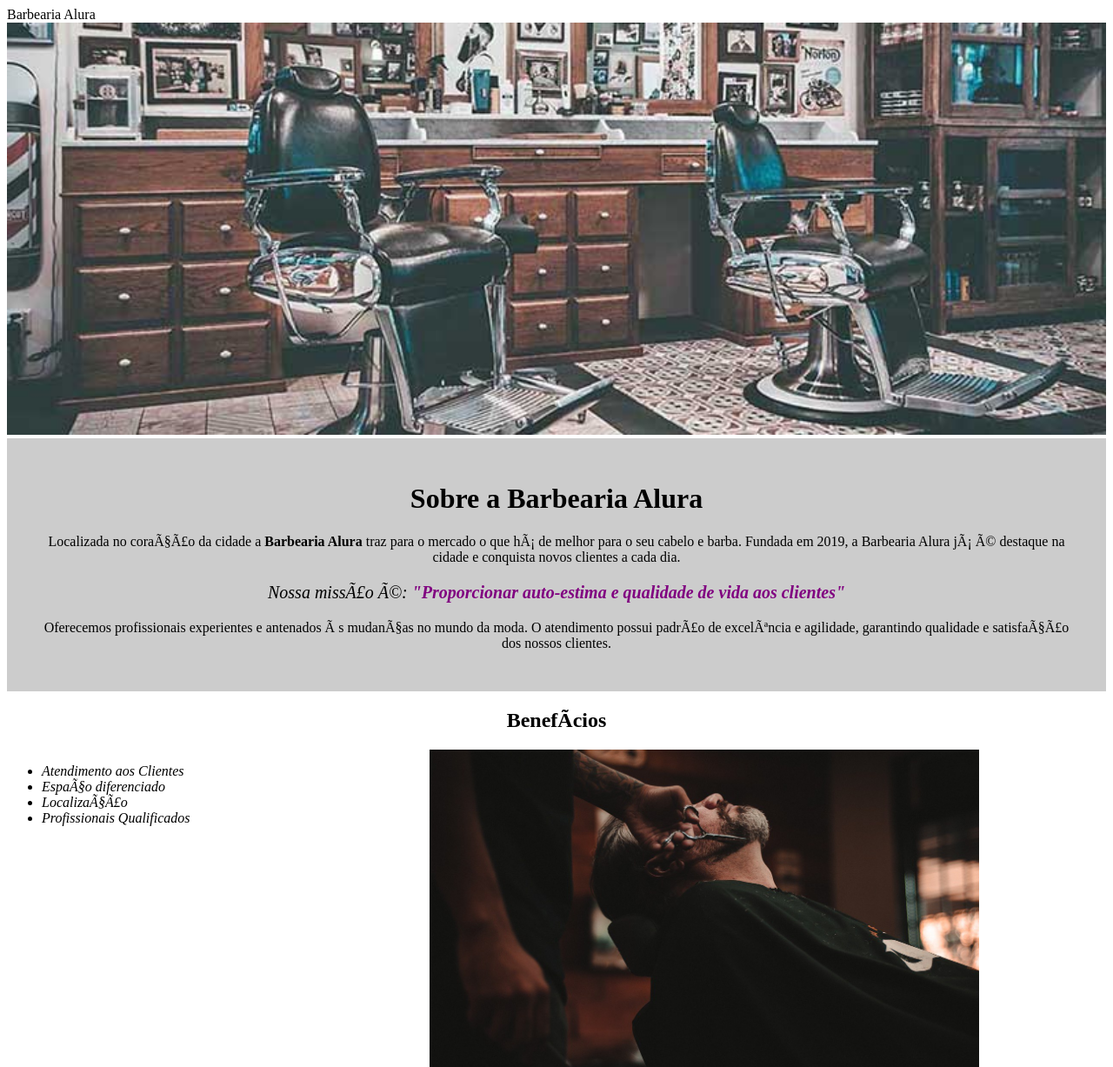
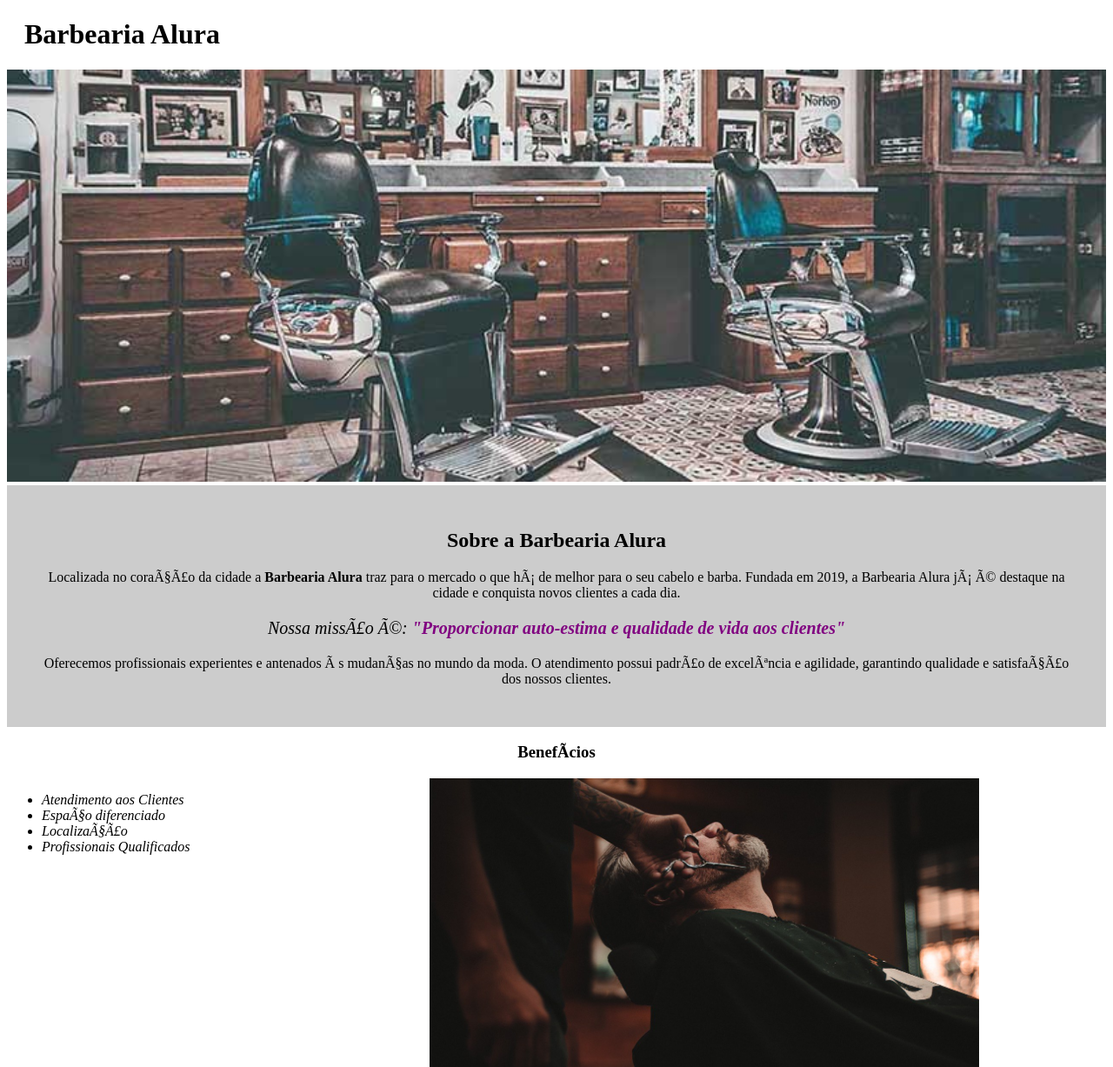
Before and after one commit to geovana001/projeto-barbearia, a plain HTML site: page index.html in a window 1280 px wide. Shown: the top 1227 px of the page at 87% size. Drawn offline with Linux system fonts and the light colour scheme.

Commit message:
Add files via upload

```diff
--- a/index.html
+++ b/index.html
@@ -16,14 +16,14 @@
 
 <body>
 
-   <div>
-       Barbearia Alura
-    </div>
+   <header>
+          <h1 class="titulo-principal">Barbearia Alura</h1>
+    </header>
          <img id="banner" src="banner.jpg">
 
 
  <div class="principal">
-    <h1>Sobre a Barbearia Alura</h1>
+    <h2 class="titulo-centralizado"> Sobre a Barbearia Alura</h2>
 
     <p style=";">Localizada no coração da cidade a <strong>Barbearia Alura</strong> traz para o mercado o que há de melhor para o seu cabelo e barba. Fundada em 2019, a Barbearia Alura já é destaque na cidade e conquista novos clientes a cada dia.</p>
 
@@ -33,7 +33,7 @@
  </div>
 
  <div class="benefícios">
-     <h2>Benefícios</h2>
+     <h3 class="titulo-centralizado">Benefícios</h3>
 
   <ul>
 
--- a/style.css
+++ b/style.css
@@ -13,7 +13,11 @@ body{
 
 }
 
-h1{
+.titulo-principal{
+    padding-left: 20px;
+}
+
+.titulo-centralizado {
     text-align: center
 }
 
@@ -38,10 +42,6 @@ em strong {
     padding: 20px;
 }
 
-h2 {
-    text-align: center;
-}
-
 ul{
     display: inline-block;
     vertical-align: top;
```
